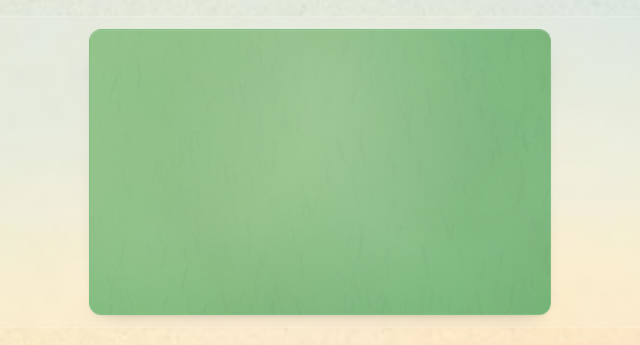
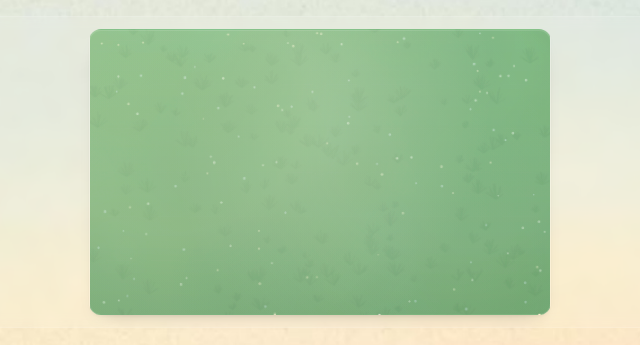
Before and after one commit to zhuoweishun/plant-lianliankan, a website built with Vite: page index.html in a window 1280 px wide. Shown: the top 345 px of the page, 78-718 px from the left. Built offline with nearby package versions, Linux system fonts and the light colour scheme.

Commit message:
feat(ui): use non-tiling garden ground to avoid texture feel

```diff
--- a/src/styles.css
+++ b/src/styles.css
@@ -221,13 +221,13 @@ code {
     /* 大尺度水彩块面（打破平铺重复感） */
     radial-gradient(circle at 22% 78%, rgba(255, 255, 255, 0.08) 0 220px, transparent 520px),
     radial-gradient(circle at 82% 72%, rgba(0, 0, 0, 0.06) 0 240px, transparent 560px),
-    /* 连续草地底（无分界线）：可平铺插画草 */
-    var(--grass-tile, none),
+    /* 连续草地底（无分界线）：非平铺插画草（cover，扩张也能用） */
+    var(--garden-ground, none),
     /* 草地底色（兜底） */
     linear-gradient(180deg, rgba(120, 190, 120, 0.55), rgba(70, 150, 95, 0.62));
-  background-size: auto, auto, auto, auto, 520px 520px, auto;
-  background-repeat: no-repeat, no-repeat, no-repeat, no-repeat, repeat, no-repeat;
-  background-position: 10% 10%, 80% 20%, 22% 78%, 82% 72%, -40px -80px, center;
+  background-size: auto, auto, auto, auto, cover, auto;
+  background-repeat: no-repeat, no-repeat, no-repeat, no-repeat, no-repeat, no-repeat;
+  background-position: 10% 10%, 80% 20%, 22% 78%, 82% 72%, center, center;
   border: 1px solid rgba(255, 255, 255, 0.14);
   border-radius: 12px;
   box-shadow:
--- a/src/ui/scenes/GardenScene.ts
+++ b/src/ui/scenes/GardenScene.ts
@@ -396,8 +396,8 @@ export class GardenScene {
 
     this.gridEl.innerHTML = "";
     this.gridEl.style.display = "grid";
-    // 连续草地底贴图：通过 CSS 变量注入，兼容 GitHub Pages BASE_URL
-    this.gridEl.style.setProperty("--grass-tile", `url("${publicUrl("ui/textures/grass_tile.png")}")`);
+    // 连续草地底图：用非平铺插画草（cover）避免“纹理感”，并可适配未来扩张
+    this.gridEl.style.setProperty("--garden-ground", `url("${publicUrl("ui/backgrounds/garden/ground.png")}")`);
     this.gridEl.style.gridTemplateColumns = `repeat(${this.garden.width}, ${cellPx}px)`;
     this.gridEl.style.gridTemplateRows = `repeat(${this.garden.height}, ${cellPx}px)`;
     // 默认不显示格子分界线；放置/移动模式再显示 gap 帮助对齐
```
Also changed, not shown: public/ui/backgrounds/garden/ground.png (added).
